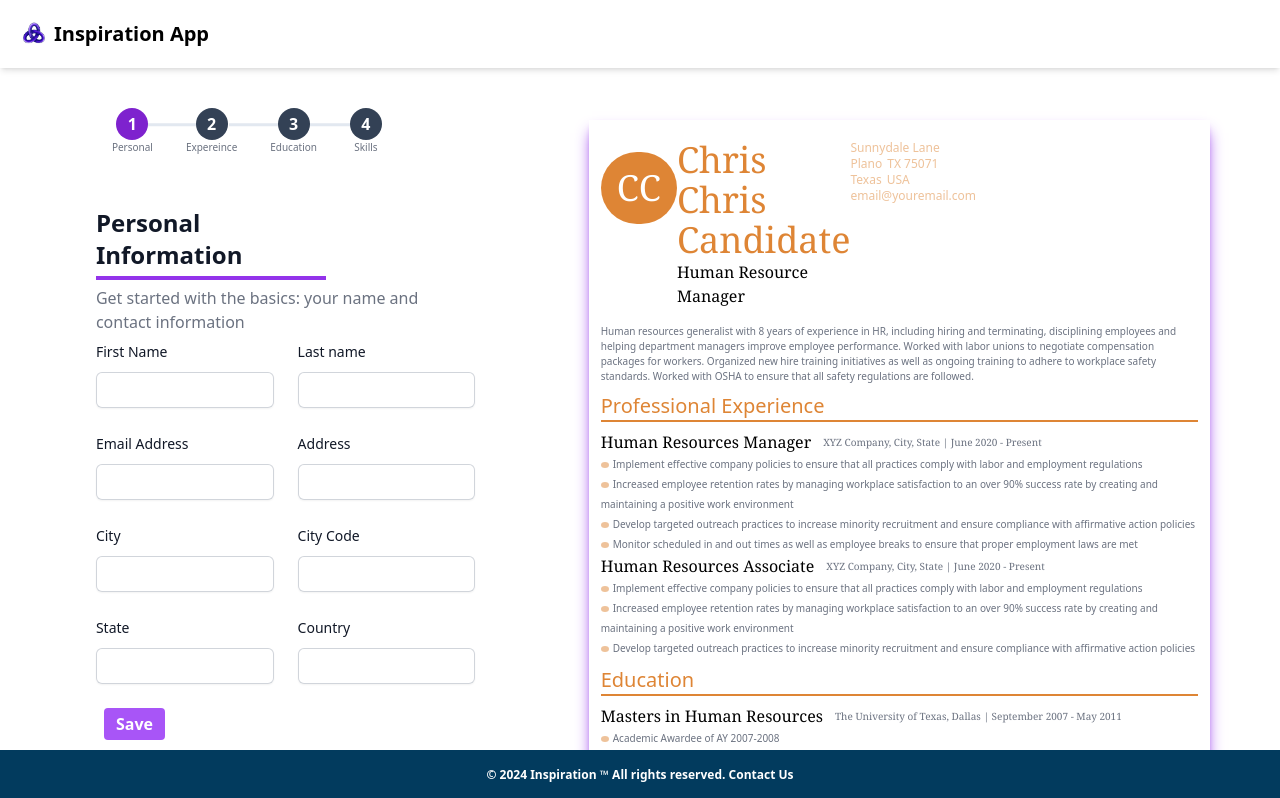
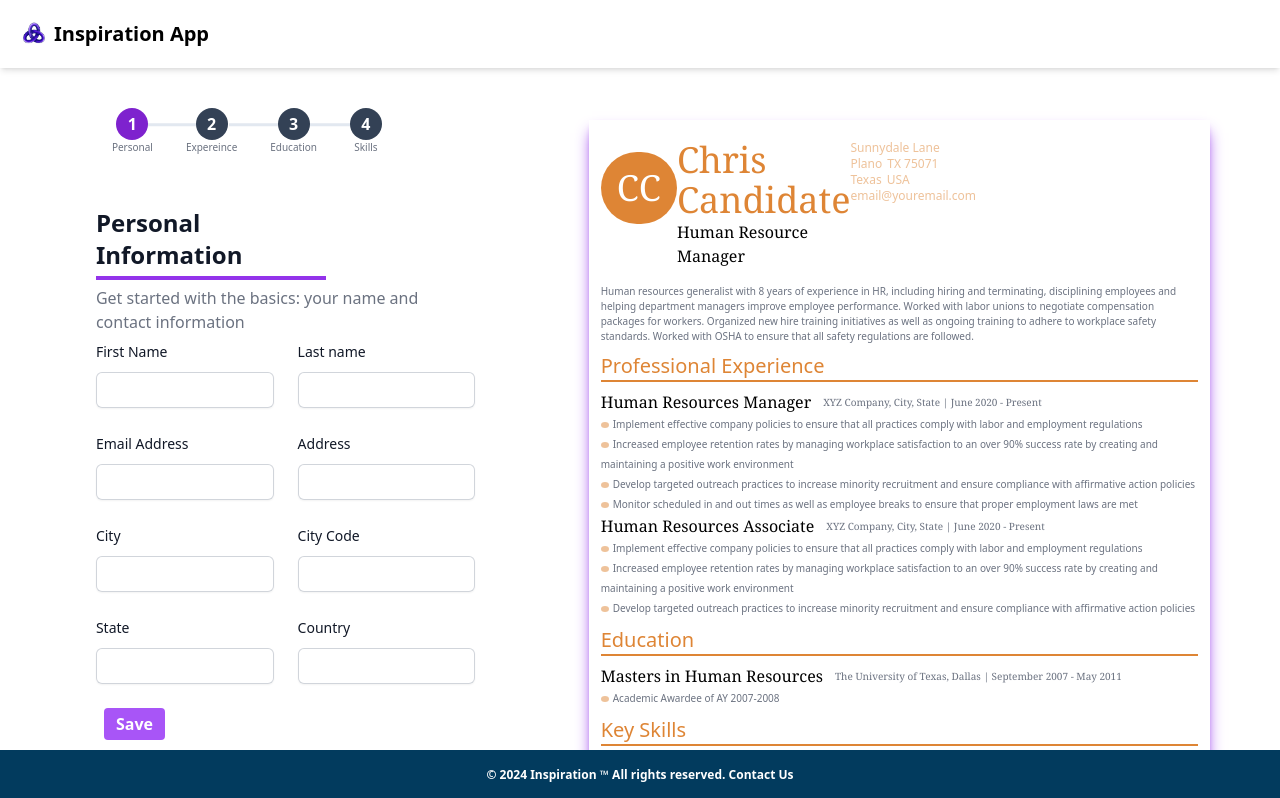
Before and after one commit to sckchcm-g/resume-builder, a React (Vite) app: page /dashboard in a window 1280 px wide. Shown: the top 798 px of the page. Built offline with nearby package versions, Linux system fonts and the light colour scheme.

Commit message:
no change

```diff
--- a/src/components/Form/Forms.jsx
+++ b/src/components/Form/Forms.jsx
@@ -5,7 +5,7 @@ import PersonalInfo from "./PersonaIInfo";
 const Forms = () => {
   return (
     <div className="md:max-h-full w-[100%]  max-h-80 overflow-auto  ">
-      <PersonalInfo />
+      <Education />
     </div>
   );
 };
--- a/src/ui/templates/Template1.jsx
+++ b/src/ui/templates/Template1.jsx
@@ -5,7 +5,7 @@ import { useSelector } from "react-redux";
 function Template1() {
   const userInputData = useSelector(selectUserData);
   return (
-    <div className=" template template1 hidden mt-[20px] lg:block w-[70%] lg:w-[100%] lg:h-[85%]  shadow-lg mx-20 px-3  lg:mx-0 shadow-[#9333ea]">
+    <div className="template template1 hidden mt-[20px] lg:block w-[70%] lg:w-[100%] lg:h-[85%]  shadow-lg mx-20 px-3  lg:mx-0 shadow-[#9333ea]">
       {/*Template Header */}
       <div className="header-wrapper pt-5 hidden lg:block ">
         <header className="flex justify-between ">
@@ -32,11 +32,11 @@ function Template1() {
                   : "Chris"}
               </div>
               <div>
-                <div className="firstName text-[#de8535] font-serif text-4xl">
+                {/* <div className="firstName text-[#de8535] font-serif text-4xl">
                   {userInputData && userInputData.firstName
                     ? userInputData.firstName
                     : "Chris"}
-                </div>
+                </div> */}
                 <div className="lastName text-[#de8535] font-serif text-4xl">
                   {userInputData && userInputData["last-name"]
                     ? userInputData["last-name"]
```
